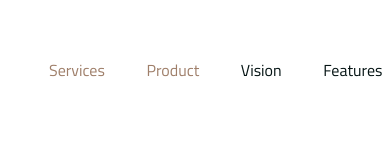
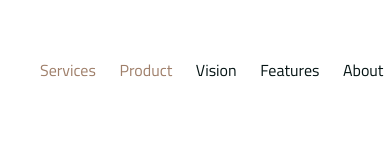
Before and after one commit to jasheloper/User-Interface-Services-Page-Project, a website: page index.html in a window 390 px wide. Shown: the top 156 px of the page. Drawn offline with nearby package versions, Linux system fonts and the light colour scheme.

Commit message:
testing media query

```diff
--- a/great-idea/css/index.css
+++ b/great-idea/css/index.css
@@ -95,6 +95,14 @@ nav {
 	color: #051414;
 }
 
+@media (max-width: 500px) {
+	.container nav a {
+	  padding: 10px;
+	}
+  }
+
+
+
 nav a:hover {
 	color: white;
 }
@@ -105,6 +113,13 @@ nav a:hover {
 	text-decoration: none;
 	color: #9f7f6a;
 }
+
+@media (max-width: 500px) {
+	#contact {
+	  padding: 10px;
+	}
+  }
+
 
 #contact:hover {
 	color: white;
--- a/index.html
+++ b/index.html
@@ -4,6 +4,7 @@
 <head>
   <meta charset="utf-8">
   <meta http-equiv="refresh" content="30">
+  <meta name="viewport" content="width=device-width, initial-scale=1.0">
 
   <link href="https://fonts.googleapis.com/css?family=Noto+Sans+KR|Share+Tech+Mono|VT323" rel="stylesheet">
 
```
